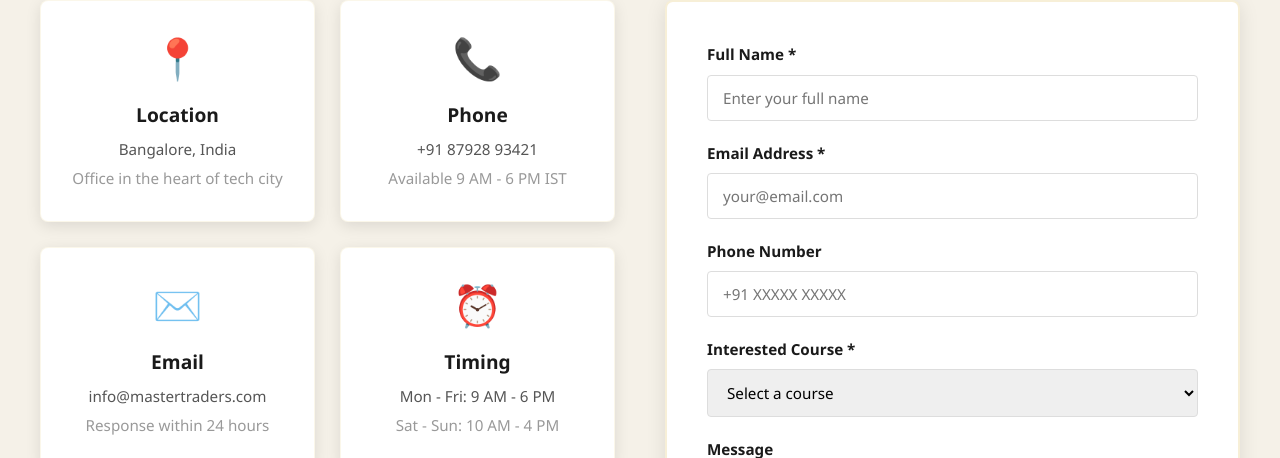
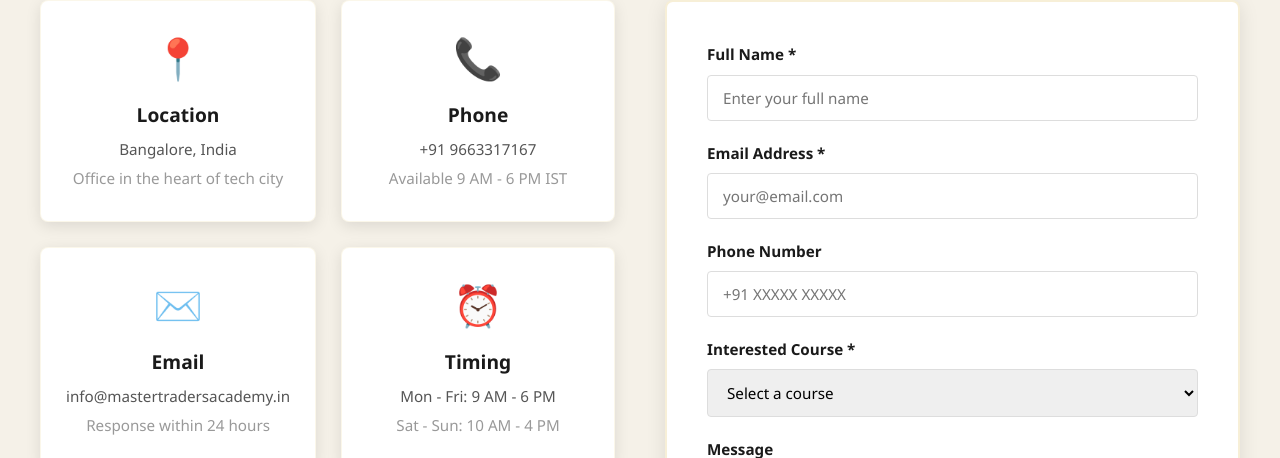
Before and after one commit to Nagashree545/MTA, a React (Create React App) app: page / in a window 1280 px wide. Shown: the part 6684-7142 px from the top of the page. Built offline with nearby package versions, Linux system fonts and the light colour scheme.

Commit message:
first commit

```diff
--- a/src/Components/Contact.jsx
+++ b/src/Components/Contact.jsx
@@ -51,14 +51,14 @@ export default function ContactSection() {
             <div className={styles.infoCard}>
               <div className={styles.icon}>📞</div>
               <h3>Phone</h3>
-              <p>+91 87928 93421</p>
+              <p>+91 9663317167 </p>
               <p className={styles.subtext}>Available 9 AM - 6 PM IST</p>
             </div>
 
             <div className={styles.infoCard}>
               <div className={styles.icon}>✉️</div>
               <h3>Email</h3>
-              <p>info@mastertraders.com</p>
+              <p>info@mastertradersacademy.in</p>
               <p className={styles.subtext}>Response within 24 hours</p>
             </div>
 
```
